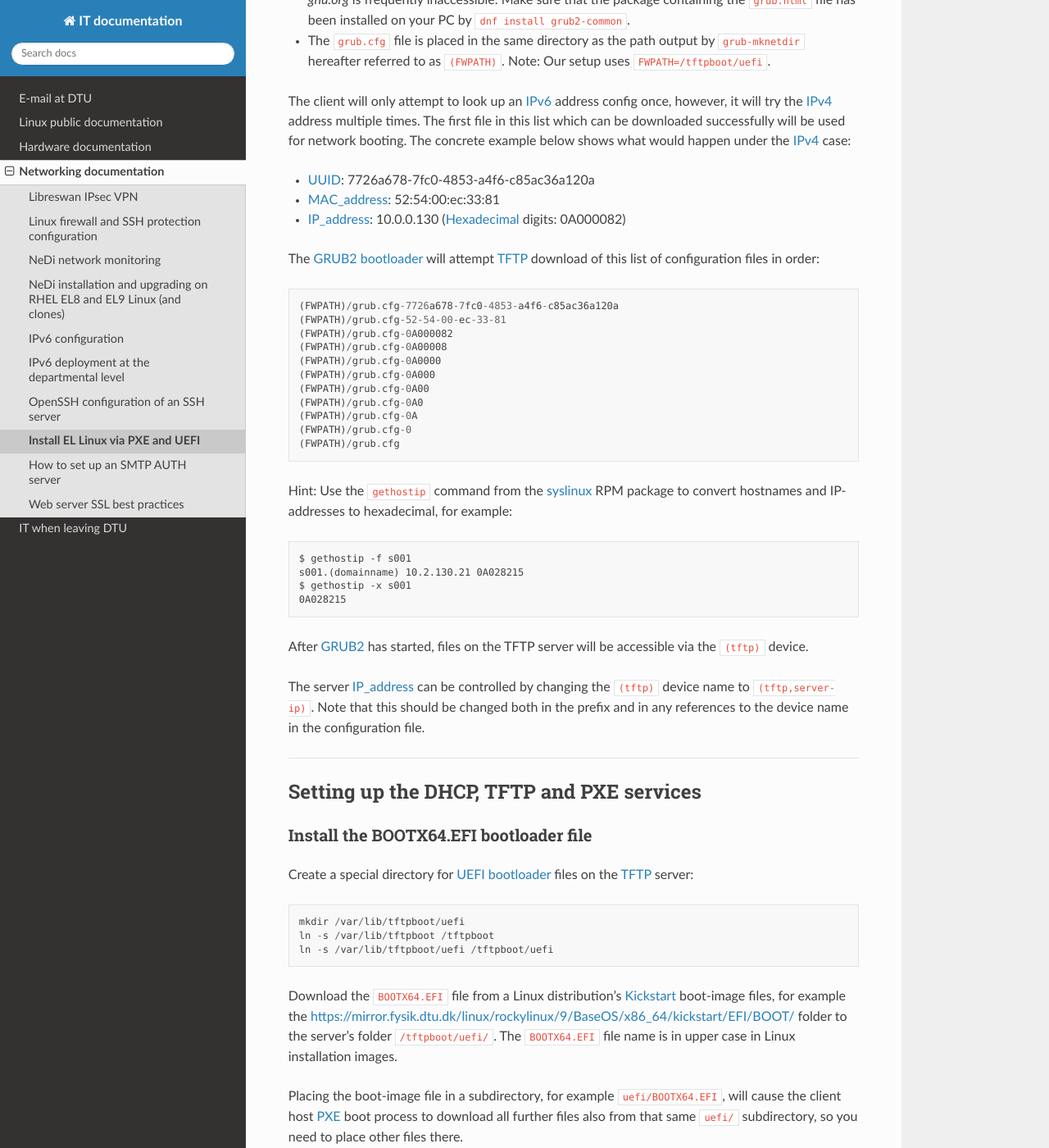
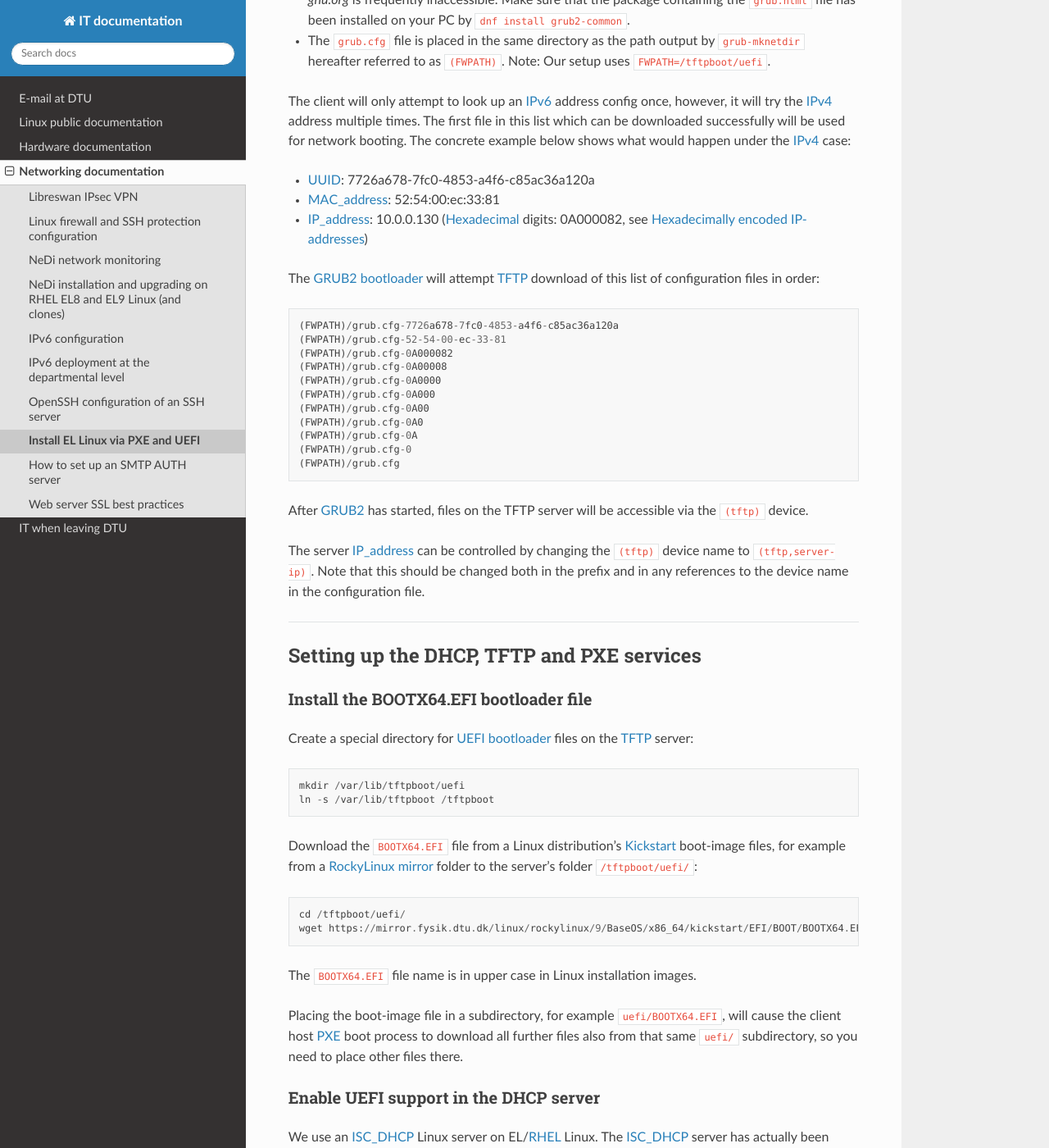
Before and after one commit to OleHolmNielsen/ITwiki, a Sphinx documentation site: the page built from docs/PXE_and_UEFI.rst, in a window 1280 px wide and 1400 px high, scrolled down 1666 px. Shown: the whole window at 82% size. Built offline with Sphinx 7.4.7 and the Read the Docs theme 3.1.0, drawn with Linux system fonts in a browser that asks for light colours; some of the changed text lies outside the part shown.

Commit message:
Minor edits

```diff
--- a/docs/PXE_and_UEFI.rst
+++ b/docs/PXE_and_UEFI.rst
@@ -68,7 +68,7 @@
 
 * UUID_: 7726a678-7fc0-4853-a4f6-c85ac36a120a
 * MAC_address_:  52:54:00:ec:33:81
-* IP_address_: 10.0.0.130 (Hexadecimal_ digits: 0A000082)
+* IP_address_: 10.0.0.130 (Hexadecimal_ digits: 0A000082, see :ref:`hexadecimal_ip-address`)
 
 The GRUB2_ bootloader_ will attempt TFTP_ download of this list of configuration files in order::
 
@@ -83,13 +83,6 @@
   (FWPATH)/grub.cfg-0A
   (FWPATH)/grub.cfg-0
   (FWPATH)/grub.cfg
-
-Hint: Use the ``gethostip`` command from the syslinux_ RPM package to convert hostnames and IP-addresses to hexadecimal, for example::
-
-  $ gethostip -f s001
-  s001.(domainname) 10.2.130.21 0A028215
-  $ gethostip -x s001
-  0A028215
 
 After GRUB2_ has started, files on the TFTP server will be accessible via the ``(tftp)`` device.
 
@@ -118,11 +111,14 @@
 
   mkdir /var/lib/tftpboot/uefi
   ln -s /var/lib/tftpboot /tftpboot
-  ln -s /var/lib/tftpboot/uefi /tftpboot/uefi
 
 Download the ``BOOTX64.EFI`` file from a Linux distribution's Kickstart_ boot-image files,
-for example the https://mirror.fysik.dtu.dk/linux/rockylinux/9/BaseOS/x86_64/kickstart/EFI/BOOT/ folder
-to the server's folder ``/tftpboot/uefi/``.
+for example from a `RockyLinux mirror <https://mirror.fysik.dtu.dk/linux/rockylinux/9/BaseOS/x86_64/kickstart/EFI/BOOT/>`_ folder
+to the server's folder ``/tftpboot/uefi/``::
+
+  cd /tftpboot/uefi/
+  wget https://mirror.fysik.dtu.dk/linux/rockylinux/9/BaseOS/x86_64/kickstart/EFI/BOOT/BOOTX64.EFI
+
 The ``BOOTX64.EFI`` file name is in upper case in Linux installation images.
 
 Placing the boot-image file in a subdirectory, for example ``uefi/BOOTX64.EFI``,
@@ -163,7 +159,8 @@
 .. _RFC4578: https://datatracker.ietf.org/doc/html/rfc4578#section-2.1
 .. _MTFTP: https://datatracker.ietf.org/doc/html/draft-henry-remote-boot-protocol-00
 
-In the DHCP_ subnet section(s) define UEFI_ RFC4578_ or PXE_ (legacy) boot image types in the ``/tftpboot/uefi/`` subdirectory::
+In the ``dhcpd.conf`` subnet section(s) define UEFI_ RFC4578_ or PXE_ (legacy) bootloader_ image types in the ``/tftpboot/uefi/`` subdirectory,
+such as ``BOOTX64.EFI``::
 
   # UEFI x86-64 boot (RFC4578 architecture types 7, 8 and 9)
   if option arch = 00:07 {
```
Also changed, not shown: other parts of docs/PXE_and_UEFI.rst (+4 -2 lines).
